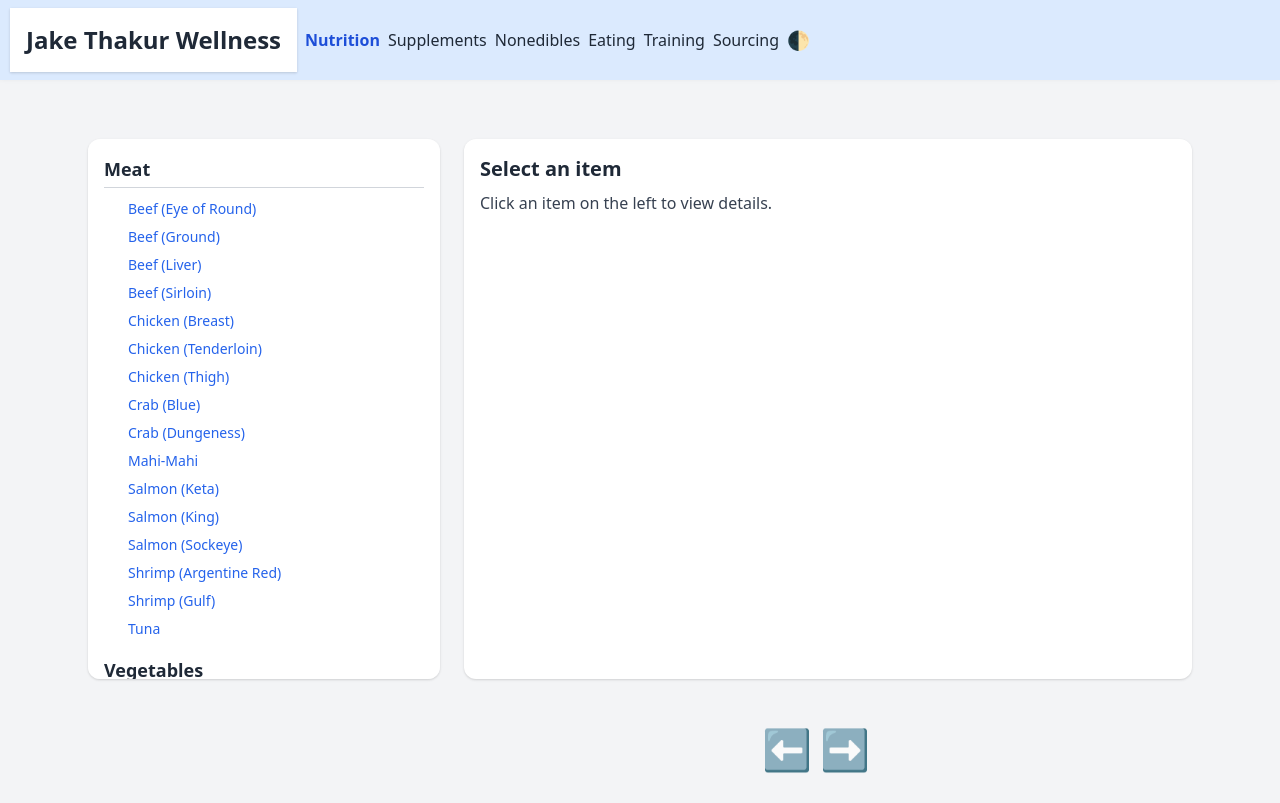
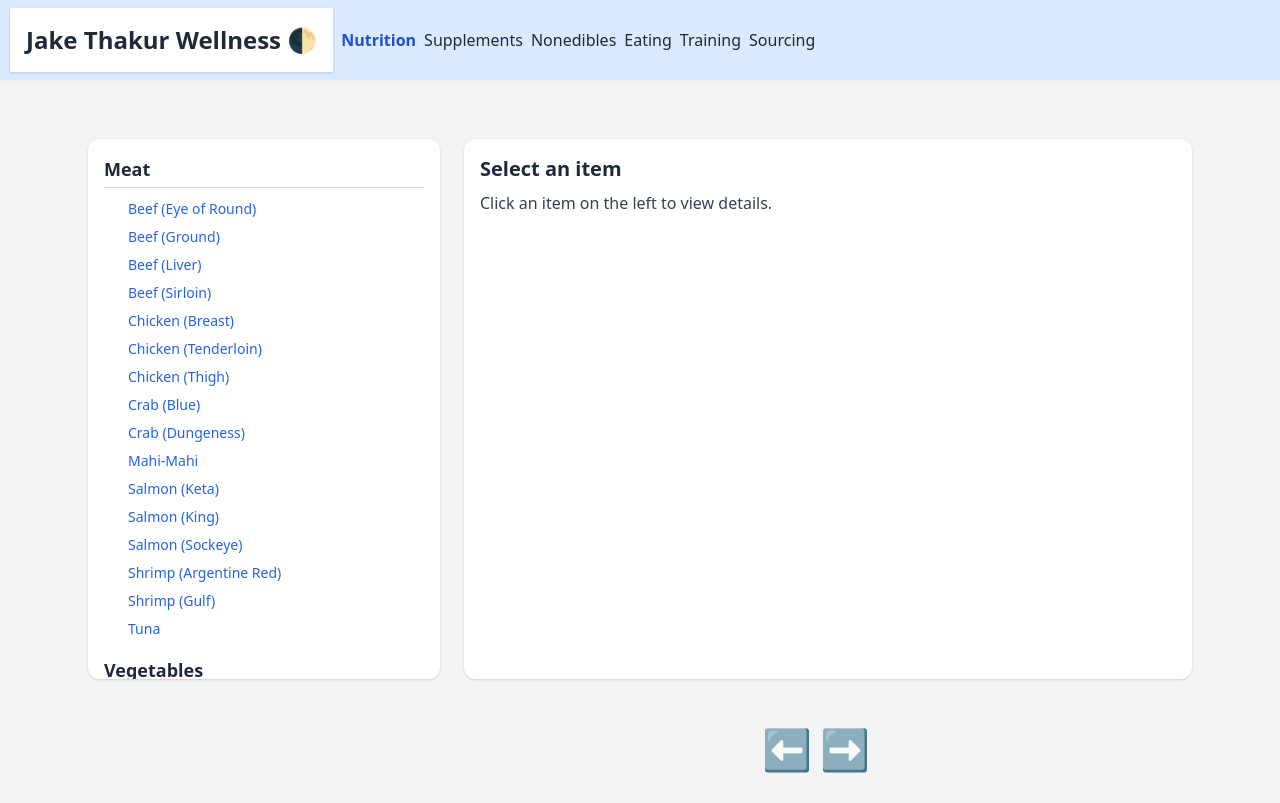
Before and after one commit to jakethakurwellness/jakethakurwellness.github.io, a plain HTML site: page index.html in a window 1280 px wide. Drawn offline with nearby package versions, Linux system fonts and the light colour scheme.

Commit message:
Moved darkmode controls

```diff
--- a/index.html
+++ b/index.html
@@ -14,16 +14,17 @@
 
   <!-- Tabs -->
   <nav class="flex flex-wrap gap-2 bg-blue-100 py-2">
-    <span class="bg-white shadow p-4">
-      <h1 class="text-2xl font-bold">Jake Thakur Wellness</h1>
-    </span>
+
+      <span class="bg-white shadow p-4"><button id="lighting">
+        <h1 class="text-2xl font-bold">Jake Thakur Wellness 🌓</h1>
+      </button></span>
+
     <button class="tab-btn text-blue-700 font-semibold" data-tab="nutrition">Nutrition</button>
     <button class="tab-btn" data-tab="supplements">Supplements</button>
     <button class="tab-btn" data-tab="nonedibles">Nonedibles</button>
     <button class="tab-btn" data-tab="eating">Eating</button>
     <button class="tab-btn" data-tab="training">Training</button>
     <button class="tab-btn" data-tab="sourcing">Sourcing</button>
-    <button id="lighting">🌓</button>
   </nav><div class="spacing"></div>
 
   <!-- Main Content Wrapper with controlled height -->
--- a/style.css
+++ b/style.css
@@ -36,10 +36,6 @@ strong {
   border-left: 1px solid black;
 }
 
-#lighting {
-  font-size: 18.5px;
-}
-
 .arrow {
   font-size: 40px;
 }
```
